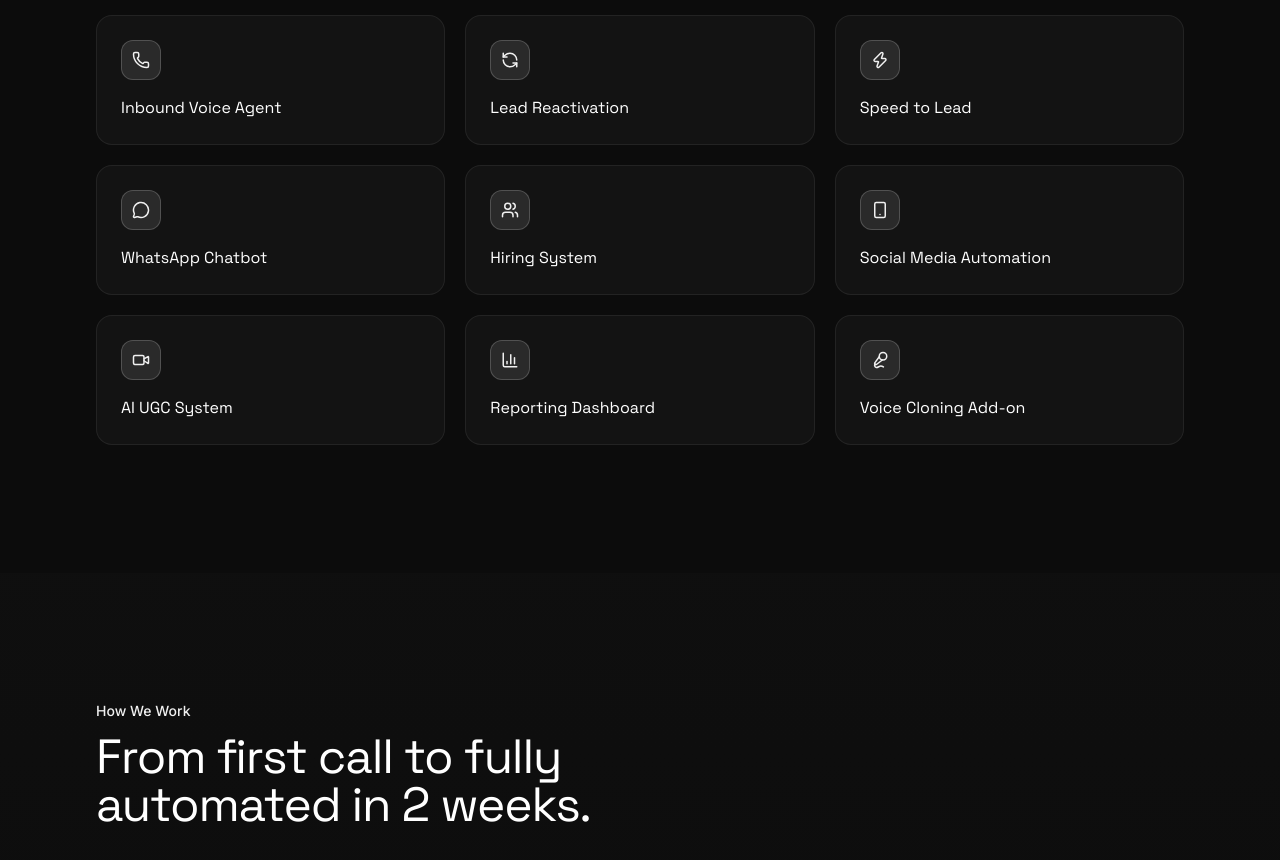
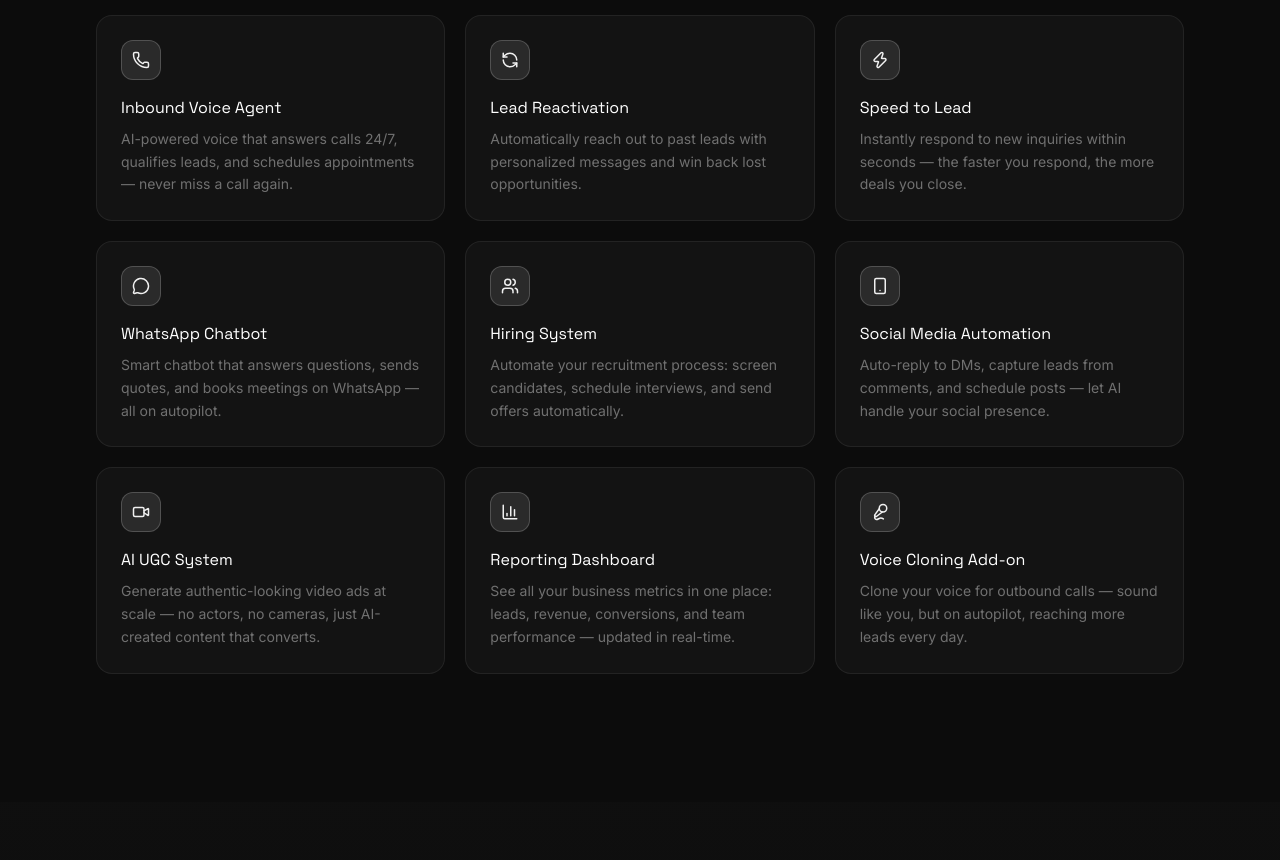
Before and after one commit to 8r4b/aeroflow, a Next.js app: page / in a window 1280 px wide. Shown: the part 1160-2020 px from the top of the page. Built offline with nearby package versions, Linux system fonts and the light colour scheme.

Commit message:
Add service descriptions for all AI automation offerings

```diff
--- a/components/Services.tsx
+++ b/components/Services.tsx
@@ -7,38 +7,47 @@ const services = [
   {
     icon: Phone,
     title: "Inbound Voice Agent",
+    desc: "AI-powered voice that answers calls 24/7, qualifies leads, and schedules appointments — never miss a call again.",
   },
   {
     icon: RefreshCcw,
     title: "Lead Reactivation",
+    desc: "Automatically reach out to past leads with personalized messages and win back lost opportunities.",
   },
   {
     icon: Zap,
     title: "Speed to Lead",
+    desc: "Instantly respond to new inquiries within seconds — the faster you respond, the more deals you close.",
   },
   {
     icon: MessageCircle,
     title: "WhatsApp Chatbot",
+    desc: "Smart chatbot that answers questions, sends quotes, and books meetings on WhatsApp — all on autopilot.",
   },
   {
     icon: Users,
     title: "Hiring System",
+    desc: "Automate your recruitment process: screen candidates, schedule interviews, and send offers automatically.",
   },
   {
     icon: Smartphone,
     title: "Social Media Automation",
+    desc: "Auto-reply to DMs, capture leads from comments, and schedule posts — let AI handle your social presence.",
   },
   {
     icon: Video,
     title: "AI UGC System",
+    desc: "Generate authentic-looking video ads at scale — no actors, no cameras, just AI-created content that converts.",
   },
   {
     icon: BarChart3,
     title: "Reporting Dashboard",
+    desc: "See all your business metrics in one place: leads, revenue, conversions, and team performance — updated in real-time.",
   },
   {
     icon: Mic2,
     title: "Voice Cloning Add-on",
+    desc: "Clone your voice for outbound calls — sound like you, but on autopilot, reaching more leads every day.",
   },
 ];
 
@@ -75,14 +84,15 @@ export default function Services() {
                 className="group p-6 rounded-2xl bg-slate/50 border border-white/7
                            hover:border-cyan/30 hover:bg-slate transition-all duration-300"
               >
-                <div className="w-10 h-10 rounded-xl bg-cyan/10 border border-cyan/20
-                               flex items-center justify-center mb-4
-                               group-hover:bg-cyan/15 transition-colors duration-300">
+<div className="w-10 h-10 rounded-xl bg-cyan/10 border border-cyan/20
+                                flex items-center justify-center mb-4
+                                group-hover:bg-cyan/15 transition-colors duration-300">
                   <Icon size={18} className="text-cyan" />
                 </div>
-                <h3 className="font-heading font-600 text-white text-base">
+                <h3 className="font-heading font-600 text-white text-base mb-2">
                   {s.title}
                 </h3>
+                <p className="text-muted text-sm leading-relaxed">{s.desc}</p>
               </motion.div>
             );
           })}
```
